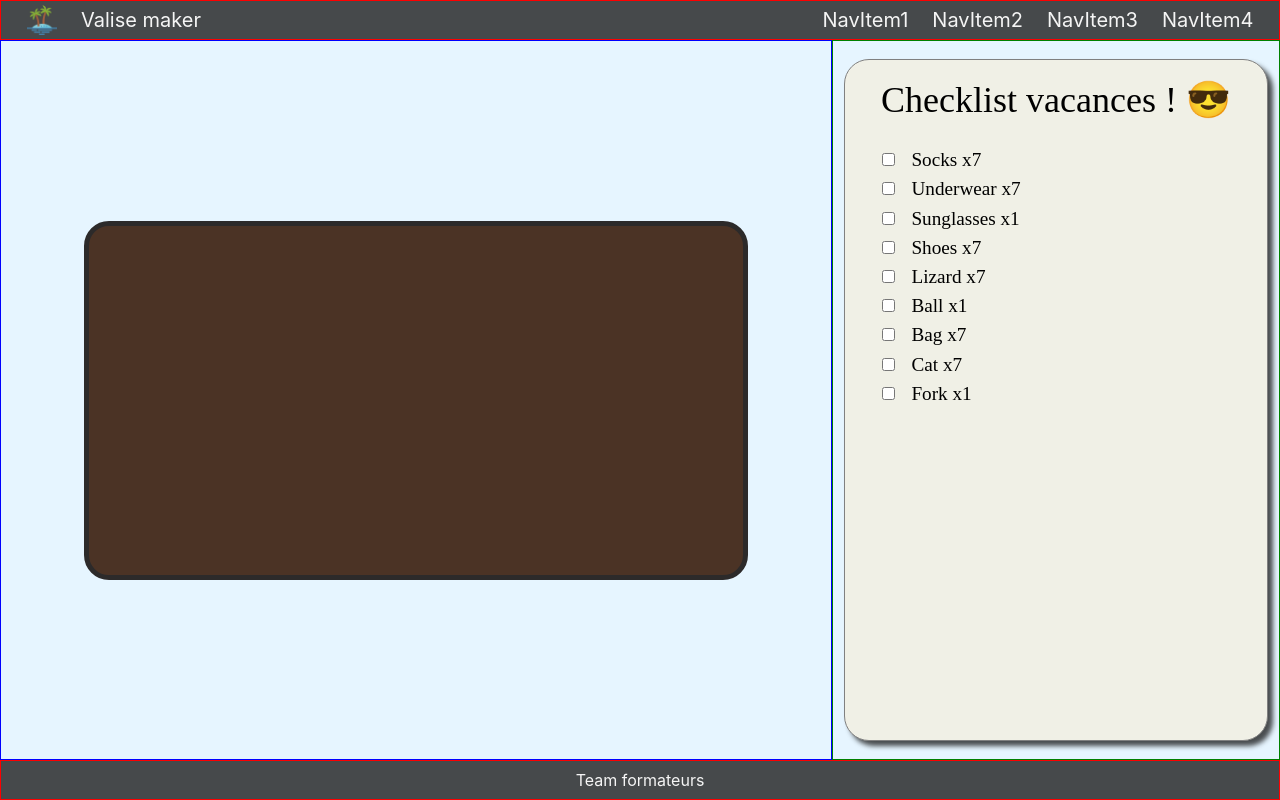
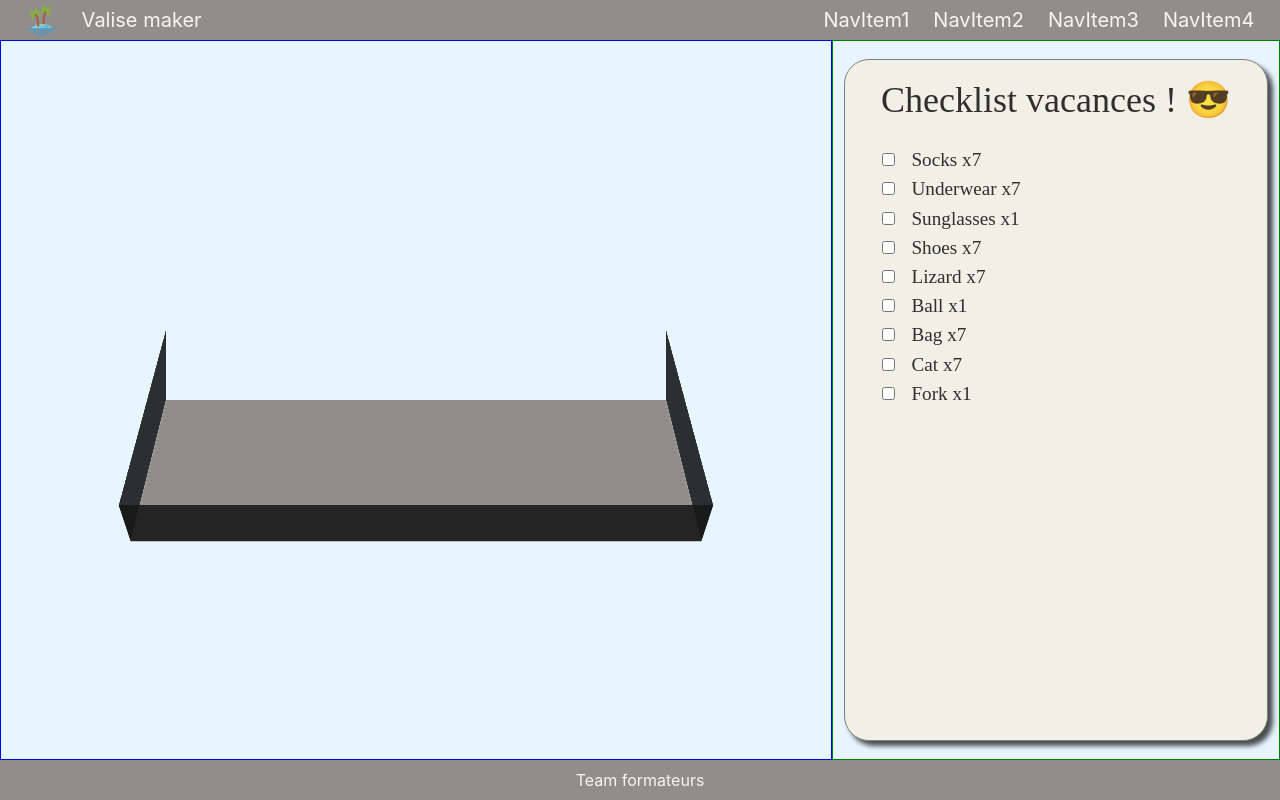
Before and after one commit to Zakari-B/Hackathon2023, a React (Vite) app in the folder front/: page / in a window 1280 px wide. Built offline with nearby package versions, Linux system fonts and the light colour scheme.

Commit message:
style valise

```diff
--- a/front/src/App.tsx
+++ b/front/src/App.tsx
@@ -82,14 +82,14 @@ function App() {
   return (
     <>
       <Navbar />
-      <div className="main">
+      <main>
         <div className="suitcase-container">
           <Suitcase itemList={items} />
         </div>
         <div className="checklist-container">
           <Checklist itemList={items} itemToggle={itemToggle} />
         </div>
-      </div>
+      </main>
       <Footer />
     </>
   )
--- a/front/src/assets/css/app.css
+++ b/front/src/assets/css/App.css
@@ -16,10 +16,11 @@ body {
   min-height: 100vh;
 }
 
-.main {
+main {
   height: calc(100vh - var(--navHeight) - var(--footerHeight));
   display: flex;
 }
+
 .checklist-container {
   display: flex;
   justify-content: center;
--- a/front/src/assets/css/checklist.css
+++ b/front/src/assets/css/checklist.css
@@ -3,7 +3,7 @@
   height: 95%;
   width: 95%;
   font-family: cursive;
-  color: var(--text-dark);
+  color: var(--dark);
   font-size: clamp(1rem, var(--fontSize), 1.75rem);
   padding: 5%;
   border: 1px solid gray;
--- a/front/src/assets/css/footer.css
+++ b/front/src/assets/css/footer.css
@@ -3,7 +3,6 @@ footer {
   justify-content: center;
   align-items: center;
   height: var(--footerHeight);
-  border: 1px solid red;
-  background-color: var(--background-secondary);
-  color: var(--text-light);
+  background-color: var(--secondary);
+  color: var(--light);
 }
--- a/front/src/assets/css/nav.css
+++ b/front/src/assets/css/nav.css
@@ -1,15 +1,14 @@
 header {
   width: 100vw;
   min-width: var(--minWidth);
-  background-color: var(--background-secondary);
-  color: var(--text-light);
+  background-color: var(--secondary);
+  color: var(--light);
 }
 
 nav {
   display: flex;
   justify-content: space-between;
   padding: 0 2vw;
-  border: 1px solid red;
   height: var(--navHeight);
 }
 
--- a/front/src/assets/css/suitcase.css
+++ b/front/src/assets/css/suitcase.css
@@ -1,47 +1,89 @@
-.suitcase-inner {
-  min-width: calc(
-    (
-      var(--suitcaseColumns) * var(--suitcaseContentMin) +
-        var(--suitcaseColumns) * var(--suitcaseGap) + var(--suitcasePadding) * 2 +
-        var(--suitcaseBorderSize) * 2
-    )
-  );
-  width: 80%;
-  max-width: calc(
-    (
-      var(--suitcaseColumns) * var(--suitcaseContentMax) +
-        var(--suitcaseColumns) * var(--suitcaseGap) + var(--suitcasePadding) * 2 +
-        var(--suitcaseBorderSize) * 2
-    )
-  );
-  height: 50%;
-  background-color: rgb(75, 51, 37);
-  border: var(--suitcaseBorderSize) solid rgb(44, 42, 42);
-  border-radius: 25px;
-  padding: var(--suitcasePadding);
-  display: grid;
-  grid-template-columns: repeat(
-    var(--suitcaseColumns),
-    minmax(var(--suitcaseContentMin), var(--suitcaseContentMax))
-  );
-  grid-template-rows: repeat(
-    var(--suitcaseRows),
-    minmax(var(--suitcaseContentMin), var(--suitcaseContentMax))
-  );
-  gap: var(--suitcaseGap);
+* {
+  transform-style: preserve-3d;
+}
+.suitcase-container {
+  perspective: 1000px;
 }
 
-.suitcase-inner > .item {
+
+.suitcase-inner {
+  --width: 500px;
+  --suitcaseColumns: 4;
+  --suitcaseRows: 3;
+  --height: 350px;
+  --depth:50px;
+  display: grid;
+  width: var(--width);
+  height: var(--height);
+  grid-template-columns: repeat(var(--suitcaseColumns), 1fr);
+  grid-template-rows: repeat(var(--suitcaseRows), 1fr);
+  background-color: var(--secondary);
+
+  transform: rotateX(45deg);
+  position: relative;
+
+}
+
+
+.suitcase-front {
+  background-color: var(--dark);
+  width: 100%;
+  height: var(--depth);
+  position: absolute;
+  bottom: calc(var(--depth) * -1);
+  left: 0;
+  transform: rotateX(90deg);
+  transform-origin: top;
+}
+
+.suitcase-inner .item {
   max-width: 100%;
   max-height: 100%;
   display: flex;
   align-items: center;
   justify-content: center;
-  border: 1px solid white;
-  /* width: calc(); */
+  transform-origin: bottom;
+  margin: 0%;
+  transform: rotateX(90%);
 }
 
-.suitcase-inner > .item > img {
+.suitcase-inner .item>img {
   width: 100%;
   aspect-ratio: 1/1;
 }
+
+.suitcase-left {
+  width: var(--depth);
+  height: var(--height);
+
+  background-color: var(--dark);
+  position: absolute;
+  top: 0;
+  left: 0;
+  transform: rotateY(-90deg);
+  transform-origin: left;
+}
+
+.suitcase-right {
+  width: var(--depth);
+  height: var(--height);
+
+  background-color: var(--dark);
+  position: absolute;
+  top: 0;
+  right: 0;
+  transform: rotateY(90deg);
+  transform-origin: right;
+}
+
+.suitcase-back {
+  width: var(--width);
+  height: var(--depth);
+
+  background-color: var(--dark);
+  position: absolute;
+  top: 0;
+  left: 0;
+  transform: rotateX(90deg);
+  transform-origin: bottom;
+}
--- a/front/src/assets/css/vars.css
+++ b/front/src/assets/css/vars.css
@@ -4,15 +4,7 @@
   --footerHeight: 5vh;
   --fontSize: 1.5vw;
   --background-primary: rgb(230, 245, 255);
-  --background-secondary: rgb(30, 30, 30, 0.8);
-  --text-light: rgb(245, 245, 245);
-  --text-dark: (25, 25, 25, 0.9);
-
-  --suitcaseBorderSize: 5px;
-  --suitcasePadding: 25px;
-  --suitcaseContentMin: 75px;
-  --suitcaseContentMax: 150px;
-  --suitcaseColumns: 4;
-  --suitcaseRows: 3;
-  --suitcaseGap: 5px;
+  --secondary: rgba(124, 115, 110, 0.8);
+  --light: rgb(245, 245, 245);
+  --dark: rgb(25, 25, 25, 0.9);
 }
--- a/front/src/components/Suitcase.tsx
+++ b/front/src/components/Suitcase.tsx
@@ -5,6 +5,11 @@ import { Item } from "../types/Item.t"
 const Suitcase = ({ itemList }: { itemList: Item[] }) => {
     return (
         <div className="suitcase-inner">
+            <div className="suitcase-front"></div>
+            <div className="suitcase-left"></div>
+            <div className="suitcase-right"></div>
+            <div className="suitcase-back"></div>
+
             {itemList
                 .filter(item => item.checked)
                 .map(item => {
```
